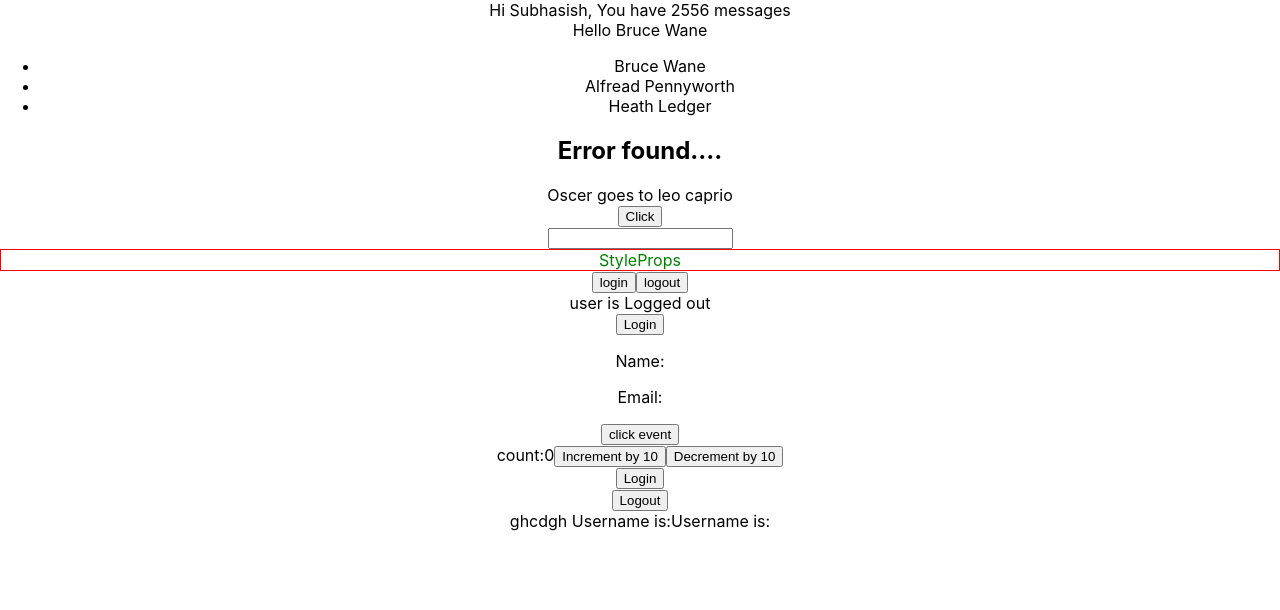
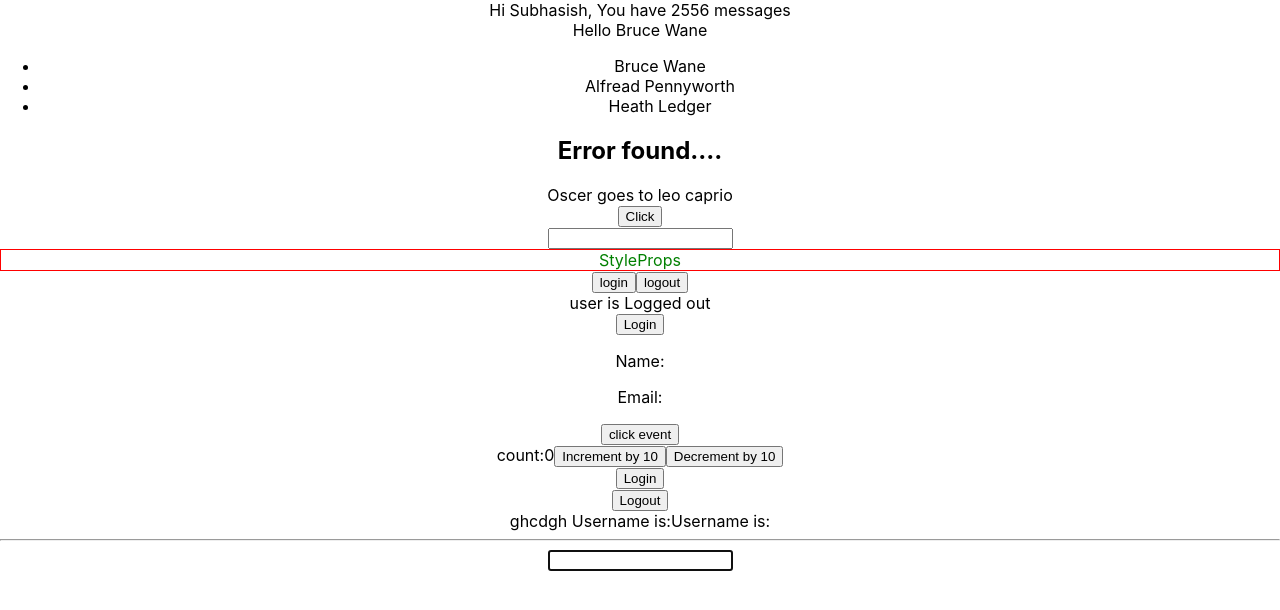
Before and after one commit to deepintowp/react_typescript, a React (Create React App) app: page / in a window 1280 px wide. Shown: the top 610 px of the page. Built offline with nearby package versions, Linux system fonts and the light colour scheme.

Commit message:
use ref done done

```diff
--- a/src/App.tsx
+++ b/src/App.tsx
@@ -14,6 +14,7 @@ import { ButtonOne } from './components/ButtonOne';
 import UseReducerHook from './components/state/UseReducerHook';
 import { UserContextProvider } from './components/state/UseContext';
 import User2 from './components/state/User';
+import DemoRef from './components/ref/DemoRef';
 function App() {
   const personName = {
     firstName:"Bruce",
@@ -63,6 +64,8 @@ function App() {
       <UserContextProvider>
         <User2 />
       </UserContextProvider>
+      <hr />
+      <DemoRef/>
     </div>
   );
 }
--- /dev/null
+++ b/src/components/ref/DemoRef.tsx
@@ -0,0 +1,15 @@
+import React, {useEffect, useRef} from 'react'
+
+const DemoRef = () => {
+    const inputRef = useRef<HTMLInputElement>(null)
+    useEffect(()=>{
+        inputRef.current?.focus()
+    },[])
+  return (
+    <div>
+        <input ref={inputRef} type="text" />
+    </div>
+  )
+}
+
+export default DemoRef
```
